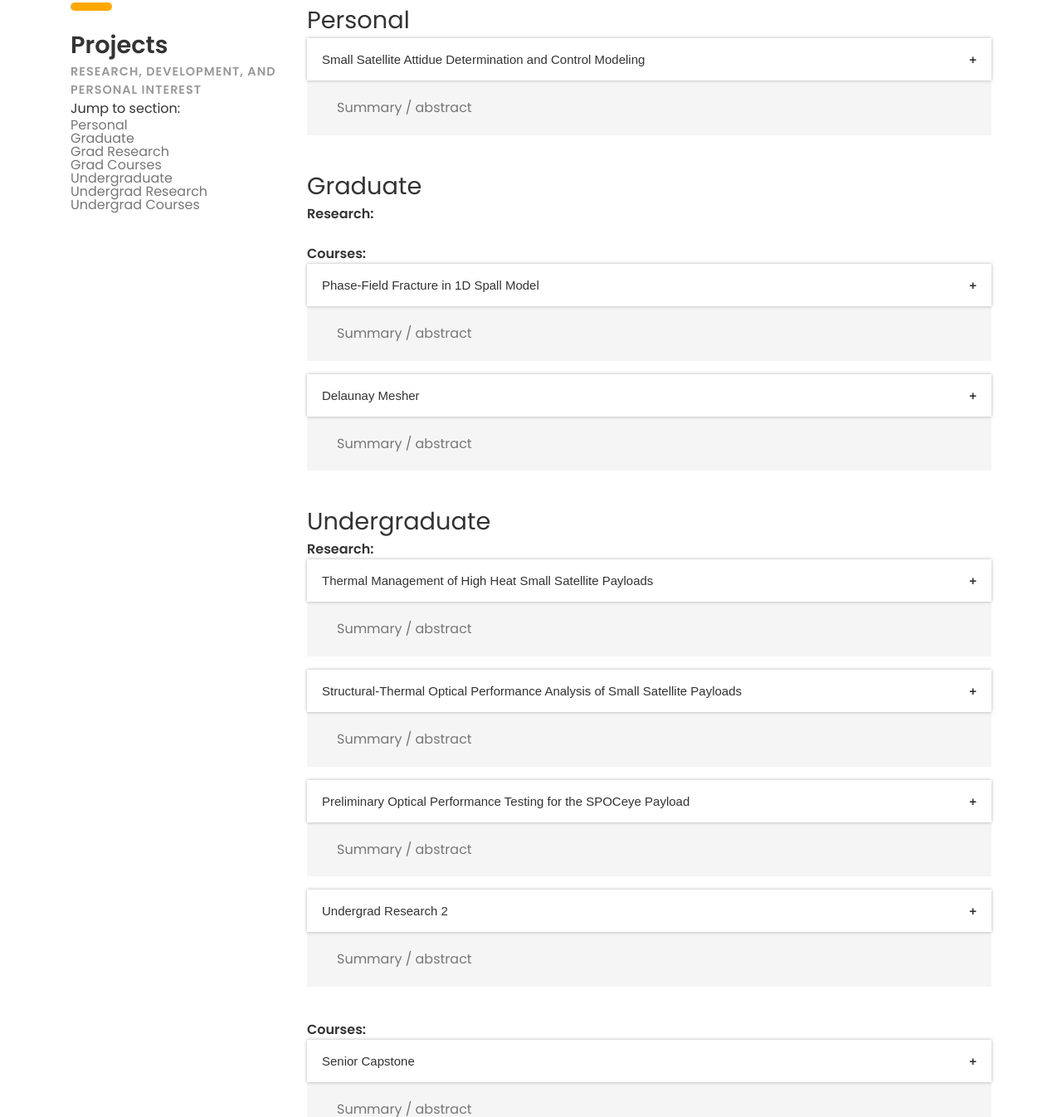
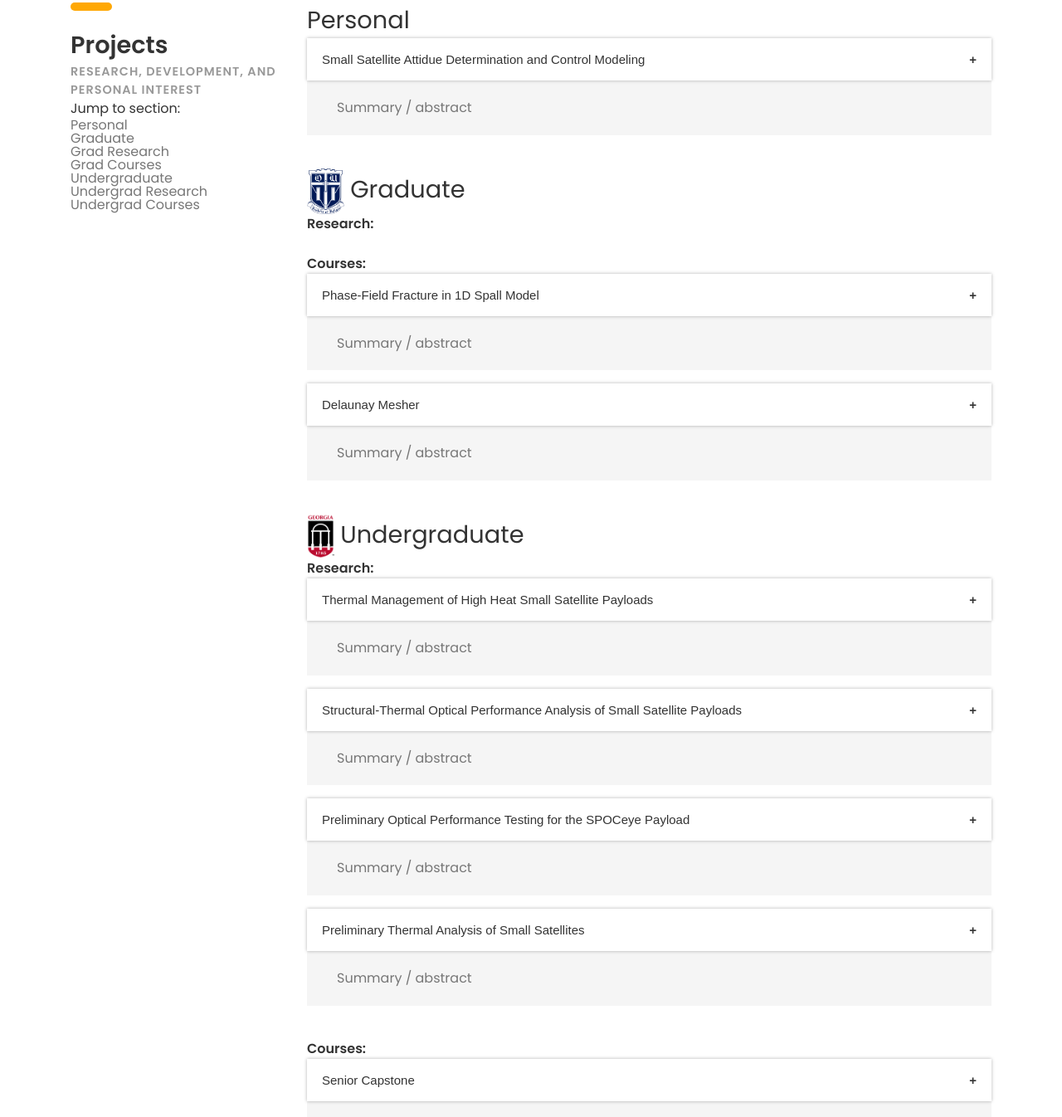
Before and after one commit to casperversteeg/casperversteeg.github.io, a plain HTML site: page projects.html in a window 1280 px wide. Shown: the part 558-1904 px from the top of the page at 83% size. Drawn offline with nearby package versions, Linux system fonts and the light colour scheme.

Commit message:
Minor fix

```diff
--- a/projects.html
+++ b/projects.html
@@ -108,7 +108,7 @@
             </div>
 
             <br/>
-            <h3 id="graduate">Graduate</h3>
+            <h3 id="graduate"><img src="img/Duke_University_Crest.svg.png" style="display: inline; max-height:1.9em; width: 1.546em"></img> Graduate</h3>
             <h5 id ="gradresearch"><b>Research:</b></h5>
 
             <!--<button class="collapsible">Fluid Structure Interaction</button>
@@ -154,7 +154,7 @@
             </div>
 
             <br/>
-            <h3 id ="ugrad">Undergraduate</h3>
+            <h3 id ="ugrad"><img src="img/GEORGIA-GTV-FC-611x1024.png" style="display: inline; max-height:1.9em; width: 1.13em"></img>  Undergraduate</h3>
             <h5 id ="ugradresearch"><b>Research:</b></h5>
             <button class="collapsible">Thermal Management of High Heat Small Satellite Payloads</button>
             <div class="content">
@@ -186,7 +186,7 @@
               </div>
             </div>
 
-            <button class="collapsible">Undergrad Research 2</button>
+            <button class="collapsible">Preliminary Thermal Analysis of Small Satellites</button>
             <div class="content">
               <div class="summary">
                 <p>Summary / abstract</p>
```
